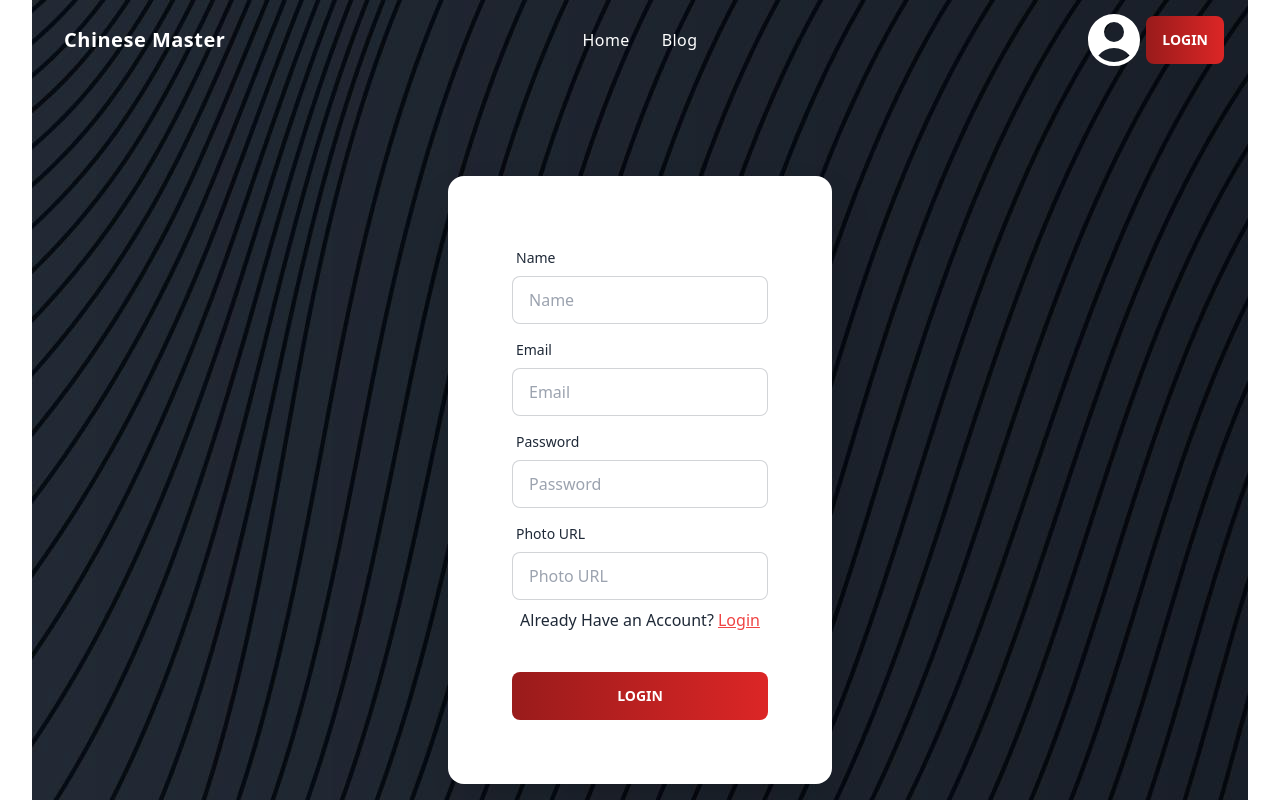
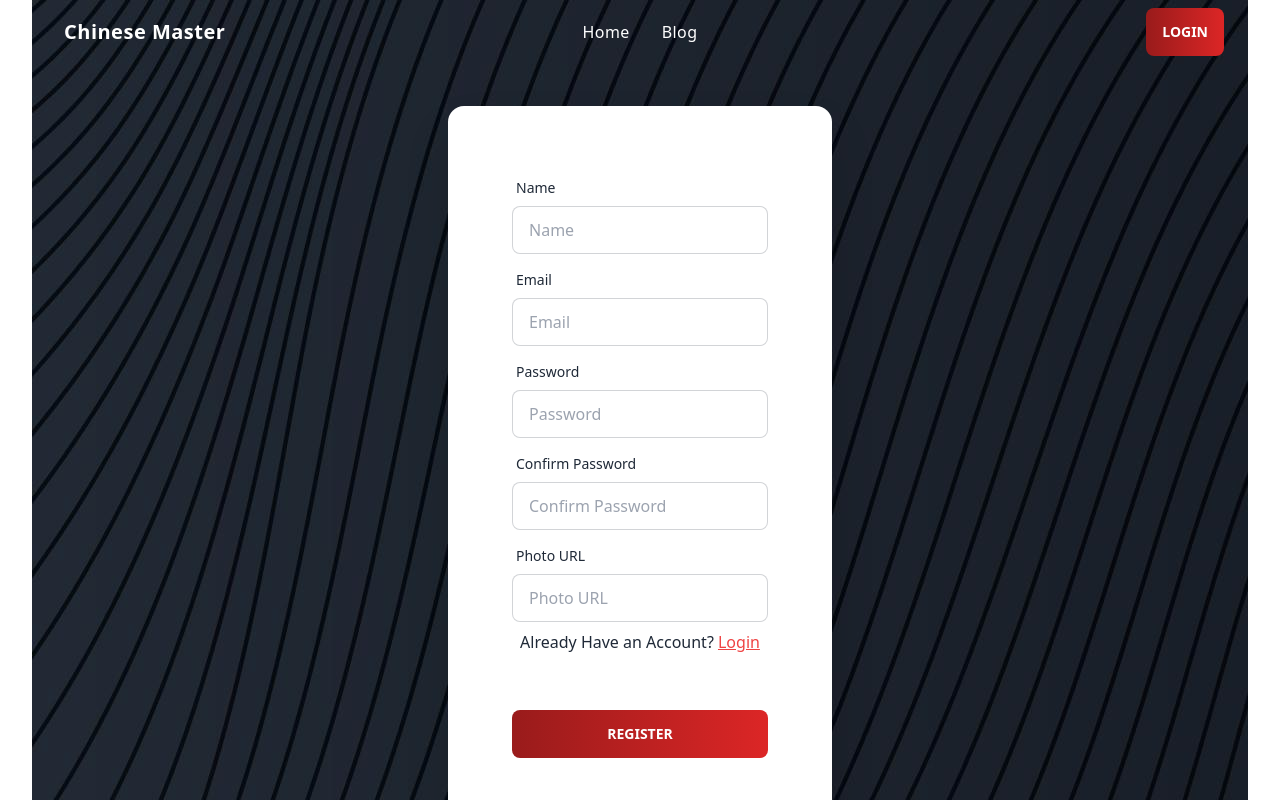
Before and after one commit to ahammednabi245/chinese-cooking-chef-client, a React (Vite) app: page /register in a window 1280 px wide. Shown: the top 800 px of the page. Built offline with nearby package versions, Linux system fonts and the light colour scheme; no server answers.

Commit message:
Validate register and login page

```diff
--- a/src/components/Header/Header.jsx
+++ b/src/components/Header/Header.jsx
@@ -54,13 +54,31 @@
                         </ul>
                     </div>
                     <div className='navbar-end'>
-                        <p> < UserCircleIcon className='h-16 w-16 text-white'></UserCircleIcon></p>
+
+                        {user ? (
+                            user.photoURL ? (
+                                <img
+                                    className='rounded-full mr-4'
+                                    style={{ height: '55px' }}
+                                    src={user.photoURL}
+                                    alt={user.displayName}
+                                    title={user.displayName}
+                                />
+                            ) : (
+                                <UserCircleIcon className='h-16 w-16 text-white' title={user.displayName} />
+                            )
+                        ) : null}
+
+
+
+
                         {user ?
                             <button onClick={handleLogOut} className="btn btn-primary bg-gradient-to-r from-red-800 to-red-600 border-none">Logout</button> :
                             <Link to="/login">
                                 <button className="btn btn-primary bg-gradient-to-r from-red-800 to-red-600 border-none">Login</button>
                             </Link>
                         }
+
 
                     </div>
                 </div>
@@ -115,7 +133,7 @@
                                         </li>
                                         <p> < UserCircleIcon className='h-16 w-16 '></UserCircleIcon></p>
                                         {user ?
-                                            <button onClick={handleLogOut}  className="btn btn-primary bg-gradient-to-r from-red-800 to-red-600 border-none">Logout</button> :
+                                            <button onClick={handleLogOut} className="btn btn-primary bg-gradient-to-r from-red-800 to-red-600 border-none">Logout</button> :
                                             <Link to="/login">
                                                 <button className="btn btn-primary bg-gradient-to-r from-red-800 to-red-600 border-none">Login</button>
                                             </Link>
--- a/src/components/Login/Login.jsx
+++ b/src/components/Login/Login.jsx
@@ -1,4 +1,4 @@
-import React, { useContext } from 'react';
+import React, { useContext, useState } from 'react';
 import { Link, useLocation, useNavigate } from 'react-router-dom';
 import { AuthContext } from '../providers/AuthProvider';
 
@@ -8,6 +8,7 @@
 
 
     const { signInWithGoogle, signIn } = useContext(AuthContext);
+    const [error, setError] = useState('');
     const navigate = useNavigate();
     const location = useLocation();
     console.log('login page location', location)
@@ -21,6 +22,7 @@
         const password = form.password.value;
         console.log(email, password);
 
+        setError('');
 
         signIn(email, password)
             .then(result => {
@@ -30,6 +32,7 @@
             })
             .catch(error => {
                 console.log(error);
+                setError(error.message);
             })
     }
 
@@ -69,6 +72,7 @@
 
                                 </label>
                             </div>
+                            <p className='text-red-400 '>{error}</p>
                             <div className="form-control mt-6">
                                 <button className="btn btn-primary bg-gradient-to-r from-red-800 to-red-600 border-none">Login</button>
                             </div>
--- a/src/components/Register/Register.jsx
+++ b/src/components/Register/Register.jsx
@@ -1,36 +1,58 @@
-import React, { useContext } from 'react';
+import React, { useContext, useState } from 'react';
 import { Link } from 'react-router-dom';
 import { AuthContext } from '../providers/AuthProvider';
 
 const Register = () => {
 
     const { createUser } = useContext(AuthContext);
+    const [error, setError] = useState('');
+    const [success, setSuccess] = useState('');
 
     const handleRegister = event => {
         event.preventDefault();
+
         const form = event.target;
         const name = form.name.value;
         const photo = form.photo.value;
         const email = form.email.value;
         const password = form.password.value;
+        const confirm = form.confirm.value;
+
+        setSuccess('');
+        setError('');
+
+         if (password.length < 6) {
+
+            setError(' Your password is less than 6 characters. Please add at least 6 characters in your password !')
+            return;
+        }
+        else if(password !== confirm){
+            setError('Your password did not match')
+            return
+        }
 
         console.log(name, photo, email, password)
         createUser(email, password)
             .then(result => {
                 const createdUser = result.user;
+                event.target.reset();
+                setSuccess('Your account has been created successfully! Now you can go to Home or Login page');
+
                 console.log(createdUser);
             })
             .catch(error => {
                 console.log(error);
+                setError(error.message);
             })
     }
 
     return (
         <div>
-             <div className="hero min-h-screen ">
+            <div className="hero min-h-screen ">
                 <div className="hero-content flex-col lg:flex-row-reverse">
 
                     <div className="card flex-shrink-0 w-full max-w-sm shadow-2xl bg-base-100">
+
 
                         <form onSubmit={handleRegister} className="card-body">
                             <div className="form-control">
@@ -53,15 +75,23 @@
                             </div>
                             <div className="form-control">
                                 <label className="label">
+                                    <span className="label-text">Confirm Password</span>
+                                </label>
+                                <input type="password" name='confirm' placeholder="Confirm Password" className="input input-bordered" required />
+                            </div>
+                            <div className="form-control">
+                                <label className="label">
                                     <span className="label-text">Photo URL</span>
                                 </label>
                                 <input type="text" name='photo' placeholder="Photo URL" className="input input-bordered" />
                                 <label className="label">
-                                <p> Already Have an Account? <Link to="/login" className=' link  text-red-500 hover:text-red-800'>Login</Link></p>
+                                    <p> Already Have an Account? <Link to="/login" className=' link  text-red-500 hover:text-red-800'>Login</Link></p>
                                 </label>
                             </div>
+                            <p className='text-red-400 '>{error}</p>
+                            <p className='text-green-500'>{success}</p>
                             <div className="form-control mt-6">
-                                <button className="btn btn-primary bg-gradient-to-r from-red-800 to-red-600 border-none">Login</button>
+                                <button className="btn btn-primary bg-gradient-to-r from-red-800 to-red-600 border-none">Register</button>
                             </div>
                         </form>
                     </div>
```
